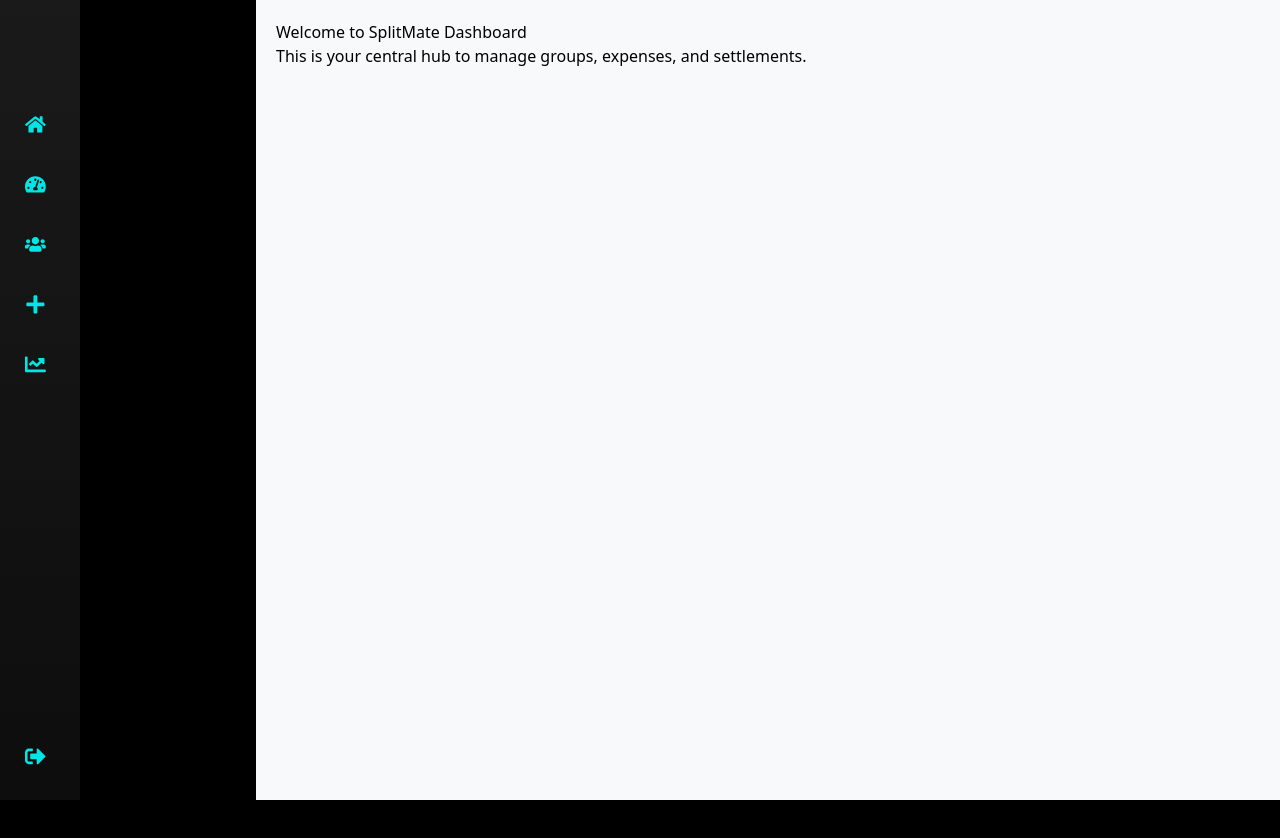
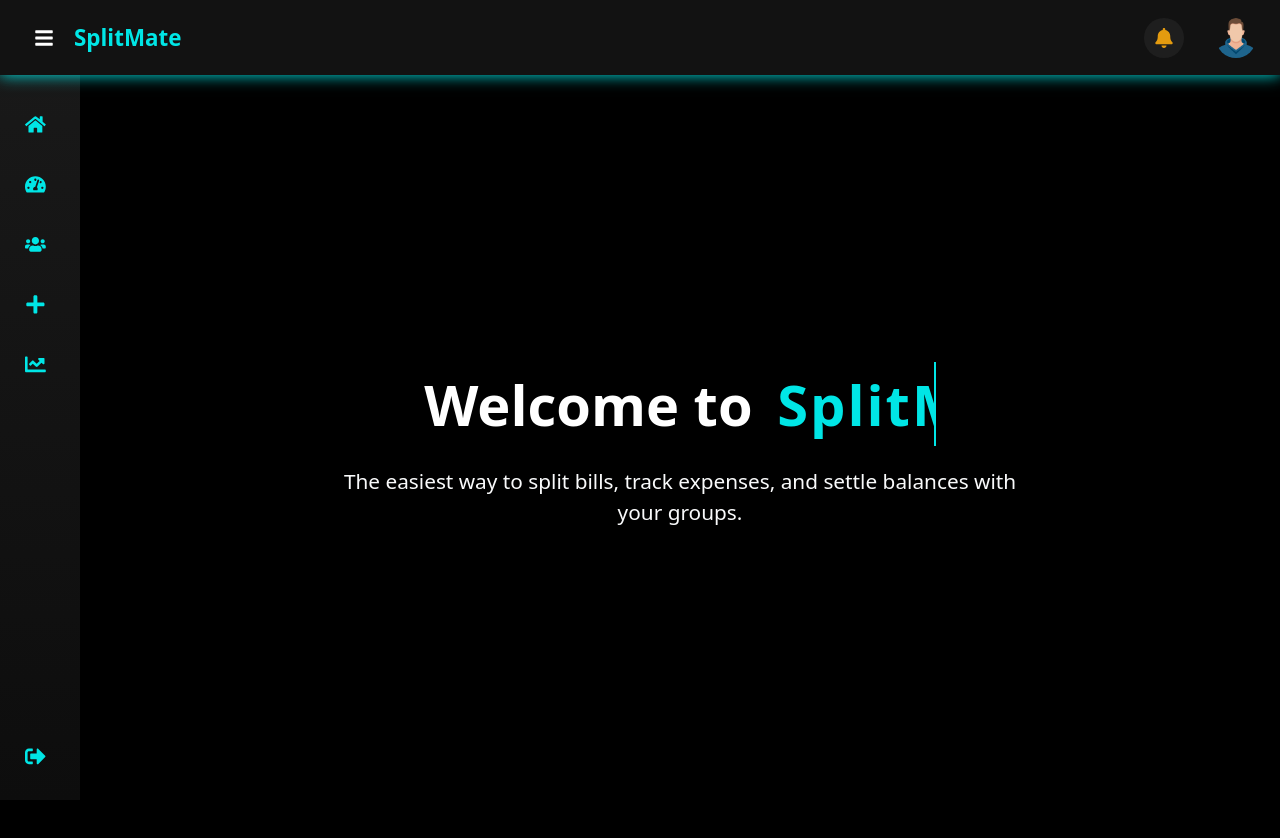
Before and after one commit to saisriharsha2003/SplitMate, a React (Vite) app in the folder splitmate-frontend/: page /home in a window 1280 px wide. Shown: the top 838 px of the page. Before the commit the page ends 800 px from the top, so only its background shows below. Built offline with nearby package versions, Linux system fonts and the light colour scheme.

Commit message:
modified home section

```diff
--- a/splitmate-frontend/src/components/Home/Home.jsx
+++ b/splitmate-frontend/src/components/Home/Home.jsx
@@ -1,11 +1,46 @@
-import AppLayout from "../AppLayout/AppLayout";
+import { useState } from "react";
+import Nav from "../Nav/Nav";
+import Sidebar from "../Sidebar/Sidebar";
+import {
+  ContentWrapper,
+  Title,
+  LandingWrapper,
+  HeroSection,
+  Subtitle,
+  Homep,
+} from "./HomeStyle";
 
-const Home = () => {
+const Home = ({ user }) => {
+  const [isSidebarOpen, setIsSidebarOpen] = useState(false);
+
   return (
-    <AppLayout>
-      <h1>Welcome to SplitMate Dashboard</h1>
-      <p>This is your central hub to manage groups, expenses, and settlements.</p>
-    </AppLayout>
+    <div style={{ display: "flex", flexDirection: "column", height: "100vh" }}>
+      <Nav toggleSidebar={() => setIsSidebarOpen((p) => !p)} />
+
+      <div style={{ display: "flex", flex: 1, paddingTop: "60px"  }}>
+        <Sidebar isOpen={isSidebarOpen} />
+
+        <ContentWrapper
+          style={{
+            marginLeft: isSidebarOpen ? "220px" : "80px",
+            transition: "margin 0.3s ease",
+            flex: 1,
+          }}
+        >
+          <LandingWrapper>
+            <HeroSection id="hero">
+              <Title>
+                Welcome to <Homep>SplitMate</Homep>
+              </Title>
+              <Subtitle>
+                The easiest way to split bills, track expenses, and settle
+                balances with your groups.
+              </Subtitle>
+            </HeroSection>
+          </LandingWrapper>
+        </ContentWrapper>
+      </div>
+    </div>
   );
 };
 
--- /dev/null
+++ b/splitmate-frontend/src/components/Home/HomeStyle.jsx
@@ -0,0 +1,93 @@
+import styled, { keyframes } from "styled-components";
+import background from "../../assets/images/background.jpg";
+
+/* Animations */
+const fadeInUp = keyframes`
+  from { opacity: 0; transform: translateY(40px); }
+  to { opacity: 1; transform: translateY(0); }
+`;
+
+const float = keyframes`
+  0% { transform: translateY(0px); }
+  50% { transform: translateY(-8px); }
+  100% { transform: translateY(0px); }
+`;
+
+const typing = keyframes`
+  from { width: 0 }
+  to { width: 9ch }
+`;
+
+const blinkCaret = keyframes`
+  from, to { border-color: transparent }
+  50% { border-color: #00e6e6 }
+`;
+
+/* Layout */
+export const ContentWrapper = styled.div`
+  flex: 1;
+  display: flex;
+  flex-direction: column;
+  align-items: center;
+  justify-content: center;
+  text-align: center;
+`;
+
+export const LandingWrapper = styled.div`
+  margin: 0;
+  padding: 0;
+  width: 100%;
+  color: #000000;
+  overflow-x: hidden;
+`;
+
+export const HeroSection = styled.section`
+  display: flex;
+  flex-direction: column;
+  justify-content: center;
+  align-items: center;
+  text-align: center;
+  height: 100vh;
+  position: relative;
+  overflow: hidden;
+`;
+
+export const Title = styled.h1`
+  font-size: 3.5rem;
+  font-weight: bold;
+  margin-bottom: 20px;
+  animation: ${fadeInUp} 1s ease forwards;
+  opacity: 0;
+  z-index: 2;
+  color: #ffffff;
+  text-shadow: 0px 4px 12px rgba(0, 0, 0, 0.6);
+
+  span {
+    color: #00e6e6;
+    text-shadow: 0px 4px 12px rgba(0, 0, 0, 0.6);
+  }
+`;
+
+export const Homep = styled.p`
+  color: #00e6e6;
+  overflow: hidden;
+  border-right: 2px solid white;
+  white-space: nowrap;
+  display: inline-block;
+  margin-left: 10px;
+  letter-spacing: 2px;
+  vertical-align: top;
+  animation: ${typing} 3.5s steps(20, end) infinite,
+             ${blinkCaret} 0.5s step-end infinite;
+`;
+
+export const Subtitle = styled.p`
+  font-size: 1.3rem;
+  margin-bottom: 30px;
+  max-width: 700px;
+  animation: ${fadeInUp} 1.2s ease forwards;
+  opacity: 0;
+  z-index: 2;
+  color: #f9fafb;
+  text-shadow: 0px 2px 10px rgba(0, 0, 0, 0.5);
+`;
```
